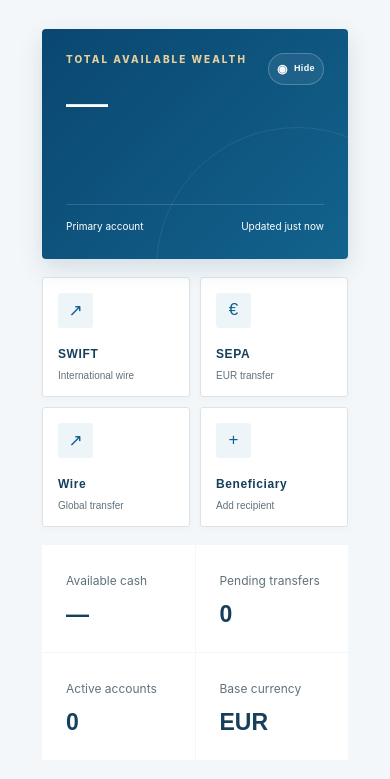
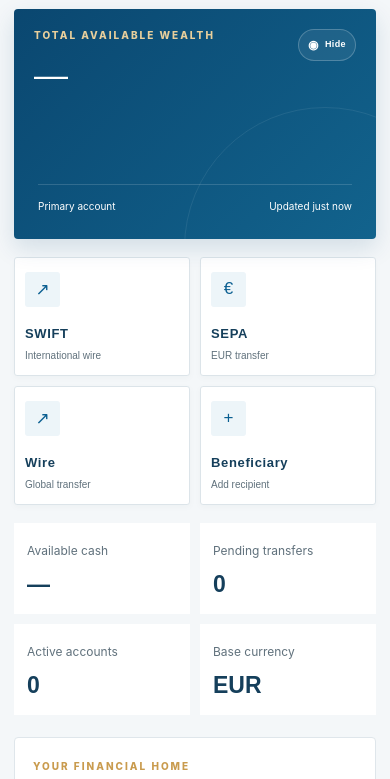
Before and after one commit to Abdulsalam0001/Rocher-Financial, a website: page public/dashboard.html in a window 390 px wide. Shown: the part 242-1021 px from the top of the page. Drawn offline with Linux system fonts and the light colour scheme.

Commit message:
Harden dashboard responsive layout

```diff
--- a/public/css/dashboard.css
+++ b/public/css/dashboard.css
@@ -327,3 +327,57 @@
   .balance-visibility{padding:6px 8px;min-width:48px}
   .balance-visibility-label{font-size:9px}
 }
+
+/* Responsive customer dashboard hardening */
+.client-app{overflow-x:hidden}
+.client-app .dash{box-sizing:border-box;width:100%;max-width:1280px;min-width:0}
+.client-app .wealth-grid{grid-template-columns:minmax(0,1.45fr) minmax(0,1fr);min-width:0}
+.client-app .wealth-card,.client-app .quick-actions{min-width:0}
+.client-app .quick-actions{grid-template-columns:repeat(2,minmax(0,1fr))}
+.client-app .action-card{min-width:0;width:100%;box-sizing:border-box}
+.client-app .wealth-top{min-width:0}
+.client-app .wealth-top>div{min-width:0}
+.client-app .wealth-card h2{overflow-wrap:anywhere}
+.client-app .premium-stats{grid-template-columns:repeat(4,minmax(0,1fr))}
+@media(max-width:1050px){
+  .client-app .wealth-grid{grid-template-columns:1fr}
+  .client-app .quick-actions{grid-template-columns:repeat(4,minmax(0,1fr))}
+  .client-app .wealth-card{width:100%;box-sizing:border-box}
+}
+@media(max-width:850px){
+  .client-app .dash{padding-left:20px;padding-right:20px}
+  .client-app .premium-stats{grid-template-columns:repeat(2,minmax(0,1fr))}
+  .client-app .quick-actions{grid-template-columns:repeat(2,minmax(0,1fr))}
+  .client-app .wealth-top{align-items:flex-start}
+  .client-app .wealth-top>div:nth-child(1){flex:1}
+  .client-app .balance-visibility{flex:0 0 auto}
+  .client-app .wealth-bottom{gap:12px;flex-wrap:wrap}
+}
+@media(max-width:520px){
+  .client-app .dash{padding:30px 14px 70px}
+  .client-app .wealth-card{padding:20px}
+  .client-app .wealth-top{gap:8px}
+  .client-app .wealth-card h2{font-size:34px;margin:8px 0 22px}
+  .client-app .balance-visibility{min-width:0;padding:6px 9px}
+  .client-app .quick-actions{gap:10px}
+  .client-app .action-card{min-height:96px;padding:14px 10px}
+  .client-app .action-card span{font-size:13px}
+  .client-app .action-card small{font-size:10px}
+  .client-app .premium-stats{gap:10px}
+  .client-app .premium-stats .stat{padding:16px 13px;min-width:0}
+  .client-app .premium-stats .stat strong{font-size:23px;overflow-wrap:anywhere}
+  .client-app .panel{padding:17px 14px}
+  .client-app .panel-head{gap:10px}
+  .client-app .panel-head h2{font-size:24px}
+  .client-app .section-note{font-size:9px;white-space:nowrap}
+  .client-app .network-panel,.client-app .client-command{padding:22px 18px}
+  .client-app .network-stats{grid-template-columns:1fr}
+}
+@media(max-width:380px){
+  .client-app .dash-header .auth-brand div{max-width:108px}
+  .client-app .dash-header .ghost{font-size:9px;padding:7px 8px}
+  .client-app .mobile-nav-toggle{width:32px;height:32px}
+  .client-app .wealth-card h2{font-size:30px}
+  .client-app .balance-visibility-label{display:none}
+  .client-app .balance-visibility{width:32px;height:32px;padding:0}
+}
```
